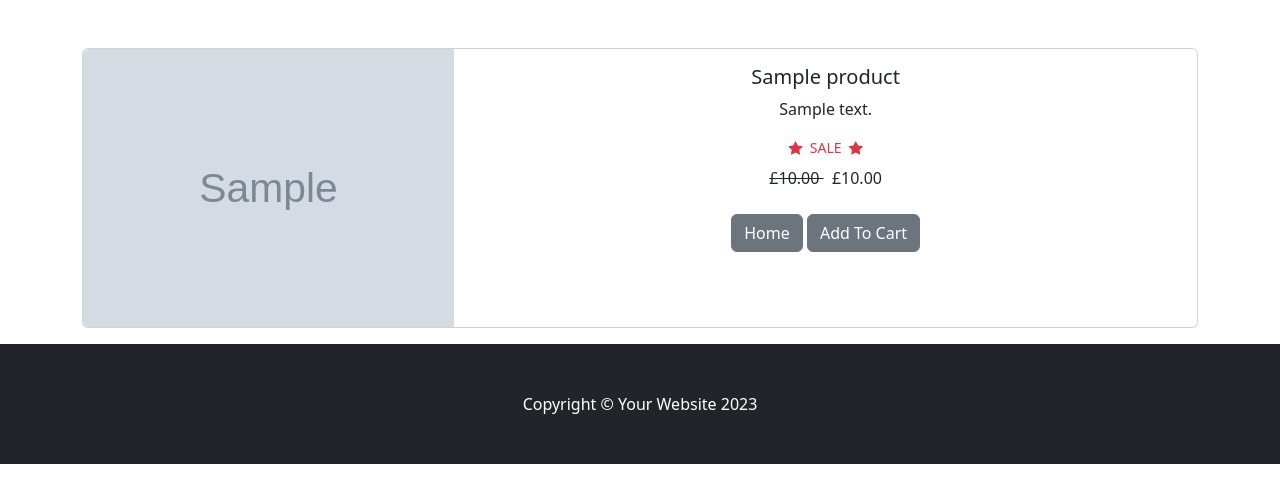
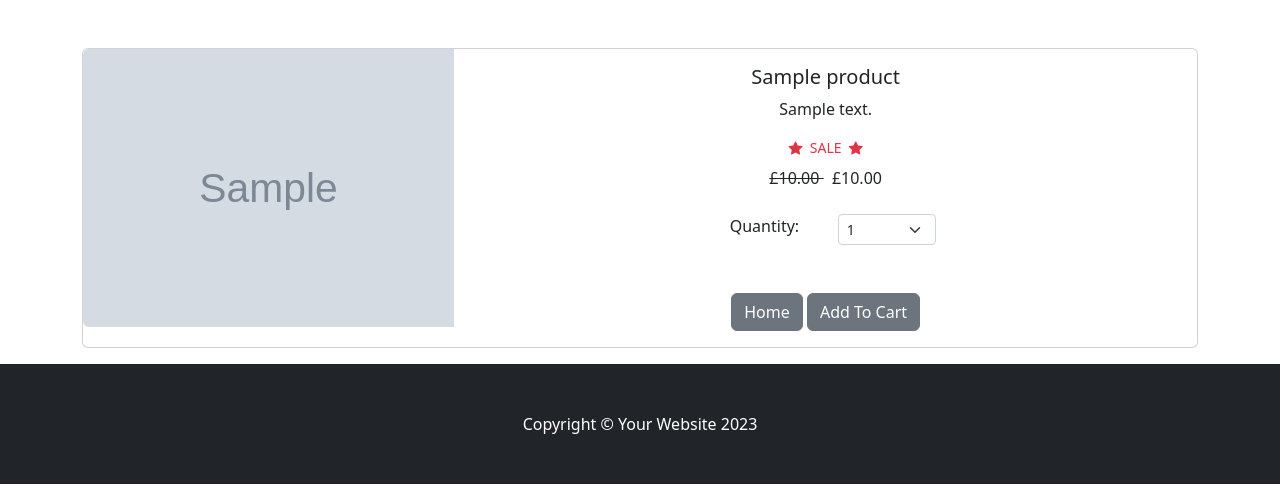
Before and after one commit to DebbieCoates/ecom, a Django app: page /product/1/ in a window 1280 px wide. Shown: the part 56-541 px from the top of the page. Run offline with Django 5.2, Linux system fonts and the light colour scheme; tables that the repository leaves empty hold one stand-in row (values such as "Sample post"); grey boxes marked "Sample" are stand-in pictures; some libraries are stand-ins or nearby versions.

Commit message:
Added Qty Select Box

```diff
--- a/store/templates/product.html
+++ b/store/templates/product.html
@@ -14,25 +14,37 @@
                 <div class="col-md-8">
                     <div class="card-body">
                         <center>
+                            <!-- Product Information -->
                             <h5 class="card-title">{{ product.name }}</h5>
                             <p class="card-text justify">{{ product.description }}</p>
 
+                            <!-- Price -->
                             {% if product.is_sale %}
                                 <div class="d-flex justify-content-center small text-danger  mb-2">
                                     <div class="bi-star-fill"></div>
                                     &nbsp;&nbsp;<div >SALE</div> &nbsp;&nbsp;
                                     <div class="bi-star-fill"></div>
                                 </div>
-
-                                <strike>
-                                    £{{ product.sale_price }}
-                                </strike>
-                                &nbsp; £{{ product.price }}
-
+                                <strike>£{{ product.sale_price }} </strike>&nbsp; £{{ product.price }}
                             {% else %}
                             £{{ product.price }}
                             {% endif %}
                             <br/> <br/>
+                            <!-- Quantity -->
+                            <div class="row justify-content-center">
+                                <div class="col-md-2">Quantity:</div>
+                                <div class="col-md-2">
+                                    <select class="form-select form-select-sm" id="qty-cart">
+                                        <option value="1">1</option>
+                                        <option value="2">2</option>
+                                        <option value="3">3</option>
+                                        <option value="4">4</option>
+                                        <option value="5">5</option>
+                                    </select>
+                                </div>
+                            </div>
+
+                            <br/><br/>
                             <a href="{% url 'home' %}" class="btn btn-secondary"> Home</a>
                             <button type="button" value="{{ product.id }}" class="btn btn-secondary" id="add-cart">Add To Cart</button>
                         </center>
```
